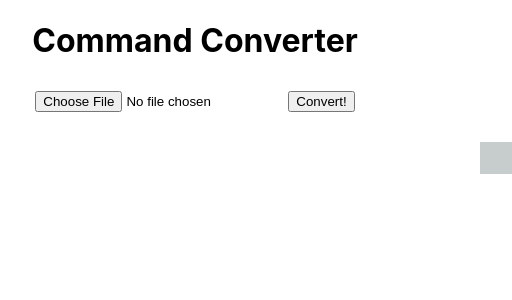
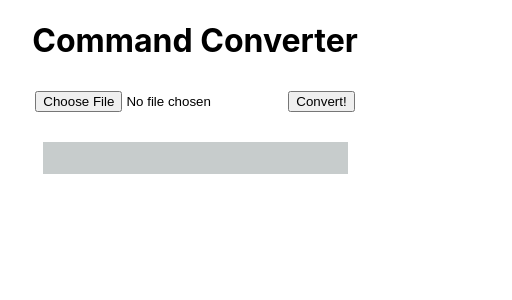
Before and after one commit to abrown4123/commandConverter, a React (Create React App) app: page / in a window 390 px wide. Shown: the top 300 px of the page, 512 px wide, since content can reach past the window. Built offline with nearby package versions, Linux system fonts and the light colour scheme.

Commit message:
Update css to be more responsive, add mapping for xpath location strategies, and add quotes to sendKeys and selector values in pythonMappings

```diff
--- a/src/App.css
+++ b/src/App.css
@@ -15,7 +15,8 @@ code {
   display: block;
   text-align: left;
   padding: 1em;
-  margin: 0 30em;
+  margin: 0 auto;
+  width: 70%;
   background-color: rgb(199, 204, 204);
 }
 
--- a/src/App.js
+++ b/src/App.js
@@ -9,9 +9,8 @@ function App() {
   const [jsonLog, setJsonLog] = useState([]);
 
   const locatorStrategy = request => {
-    if(request.using.includes("css")) {
-      return "css"
-    }
+    if(request.using.includes("css")) return "css"
+    if(request.using.includes("xpath")) return "xpath"
   }
 
   const handleChange = e => {
--- a/src/pythonMappings.js
+++ b/src/pythonMappings.js
@@ -6,10 +6,11 @@ let pythonMappings = {
       url(website) {return `driver.get("${website}")`},
       session: "Sesssion Created!",
       element: {
-        css(variable, selector) {return `let ${variable} = driver.find_element(By.CSS, ${selector})`}
+        css(variable, selector) {return `let ${variable} = driver.find_element(By.CSS, "${selector}")`},
+        xpath(variable, selector) {return `let ${variable} = driver.find_element(By.XPATH, "${selector}")`}
       },
       click(elementId) {return `${elementId}.click()`},
-      sendKeys(elementId, value) {return `${elementId}.send_keys(${value})`}
+      sendKeys(elementId, value) {return `${elementId}.send_keys("${value}")`}
     },
     DELETE: {
       session: "driver.quit()"
```
